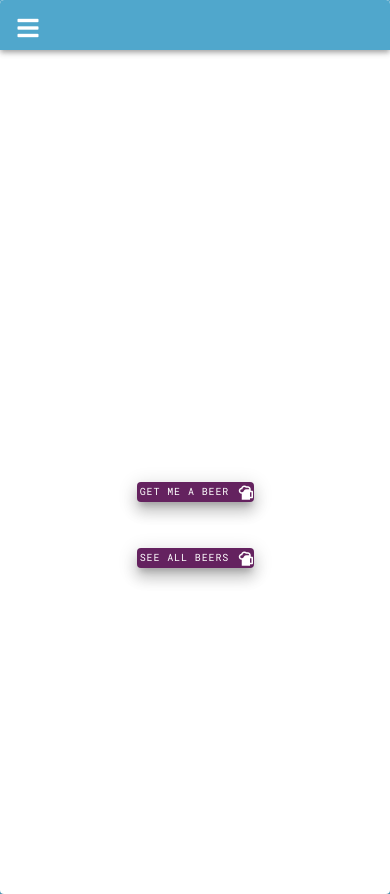
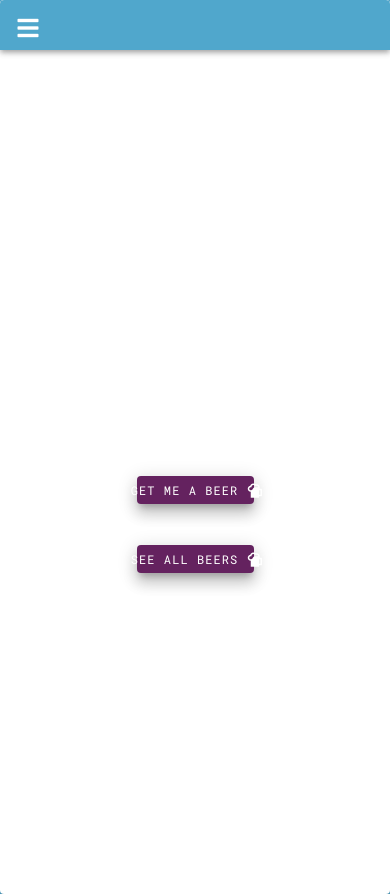
Before and after one commit to harikae86/vue-beer-explorer, a Vue app: page / in a window 390 px wide. Built offline with nearby package versions, Linux system fonts and the light colour scheme; a web font is replaced by a local one.

Commit message:
fix button on mobile

```diff
--- a/src/components/Button.vue
+++ b/src/components/Button.vue
@@ -2,7 +2,7 @@
   <v-btn
     :x-large="$vuetify.breakpoint.lgOnly"
     :large="$vuetify.breakpoint.md"
-    :x-small="$vuetify.breakpoint.xsOnly"
+    :small="$vuetify.breakpoint.xsOnly"
     color="accent"
     elevation="10"
     @click="onClick()"
```
